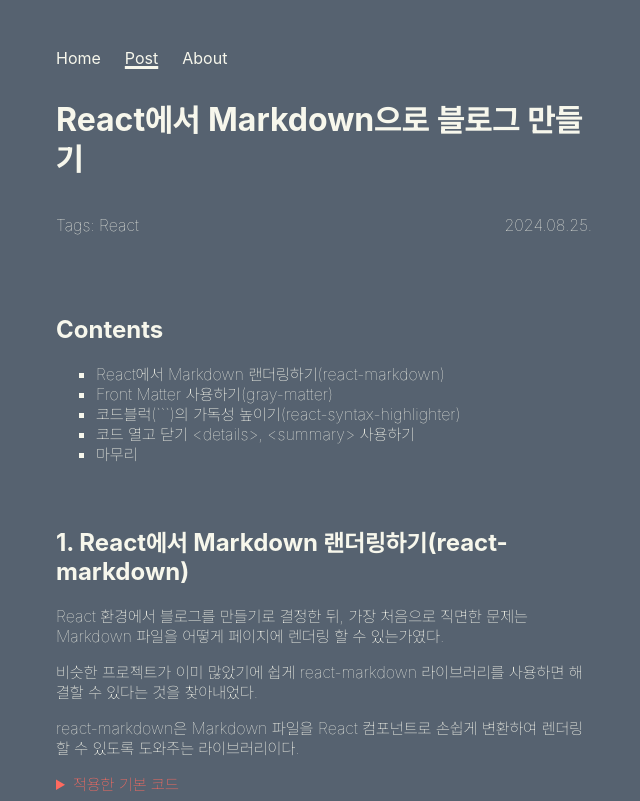
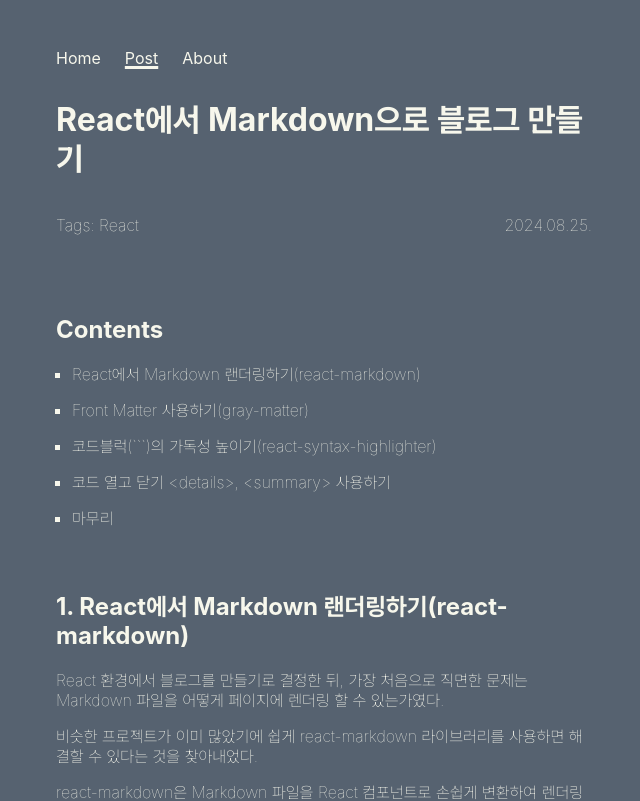
Before and after one commit to SioJeong/siojeong.github.io, a React (Vite) app: page /post/1 in a window 1280 px wide. Shown: the top 801 px of the page, without its empty margins (316-956 px from the left). Built offline with nearby package versions, Linux system fonts and the light colour scheme.

Commit message:
design: 게시글 CSS 수정

```diff
--- a/src/components/markdown-renderer/MarkdownRenderer.module.css
+++ b/src/components/markdown-renderer/MarkdownRenderer.module.css
@@ -1,13 +1,27 @@
 .heading2 {
     margin-top: 4rem;
+}
+
+.heading3 {
+    margin-top: 3rem;
 }
 
 .strong {
     font-weight: normal;
 }
 
+.unorderedList {
+    list-style-type: square;
+    padding: 0;
+}
+
+.orderedList {
+    padding: 0;
+}
+
 .list {
-    list-style: square;
+    margin-bottom: 1rem;
+    margin-left: 1rem;
 }
 
 .codeBlock {
--- a/src/components/markdown-renderer/MarkdownRenderer.tsx
+++ b/src/components/markdown-renderer/MarkdownRenderer.tsx
@@ -16,23 +16,21 @@ export default function MarkdownRenderer({ markdown }: MarkdownRendererProps) {
                 remarkPlugins={[remarkGfm]}
                 rehypePlugins={[rehypeRaw]}
                 components={{
-                    h2: ({ node, ...props }) => <h2 className={styles.heading2} {...props} />,
-                    strong: ({ node, ...props }) => <strong className={styles.strong} {...props} />,
-                    li: ({ node, ...props }) => <li className={styles.list} {...props} />,
-                    details: ({ node, ...props }) => (
-                        <details className={styles.codeBlock} {...props} />
-                    ),
-                    summary: ({ node, ...props }) => (
-                        <summary className={styles.codeBlockTitle} {...props} />
-                    ),
-                    code({ node, className, children, style, ...props }) {
+                    h2: (props) => <h2 className={styles.heading2} {...props} />,
+                    h3: (props) => <h3 className={styles.heading3} {...props} />,
+                    strong: (props) => <strong className={styles.strong} {...props} />,
+                    ul: (props) => <ul className={styles.unorderedList} {...props} />,
+                    ol: (props) => <ol className={styles.orderedList} {...props} />,
+                    li: (props) => <li className={styles.list} {...props} />,
+                    details: (props) => <details className={styles.codeBlock} {...props} />,
+                    summary: (props) => <summary className={styles.codeBlockTitle} {...props} />,
+                    code({ className, children, ...props }) {
                         const match = /language-(\w+)/.exec(className || '');
                         return match ? (
                             <SyntaxHighlighter
                                 style={vscDarkPlus}
                                 language={match[1]}
                                 PreTag="div"
-                                {...(props as any)}
                             >
                                 {String(children).replace(/\n$/, '')}
                             </SyntaxHighlighter>
```
